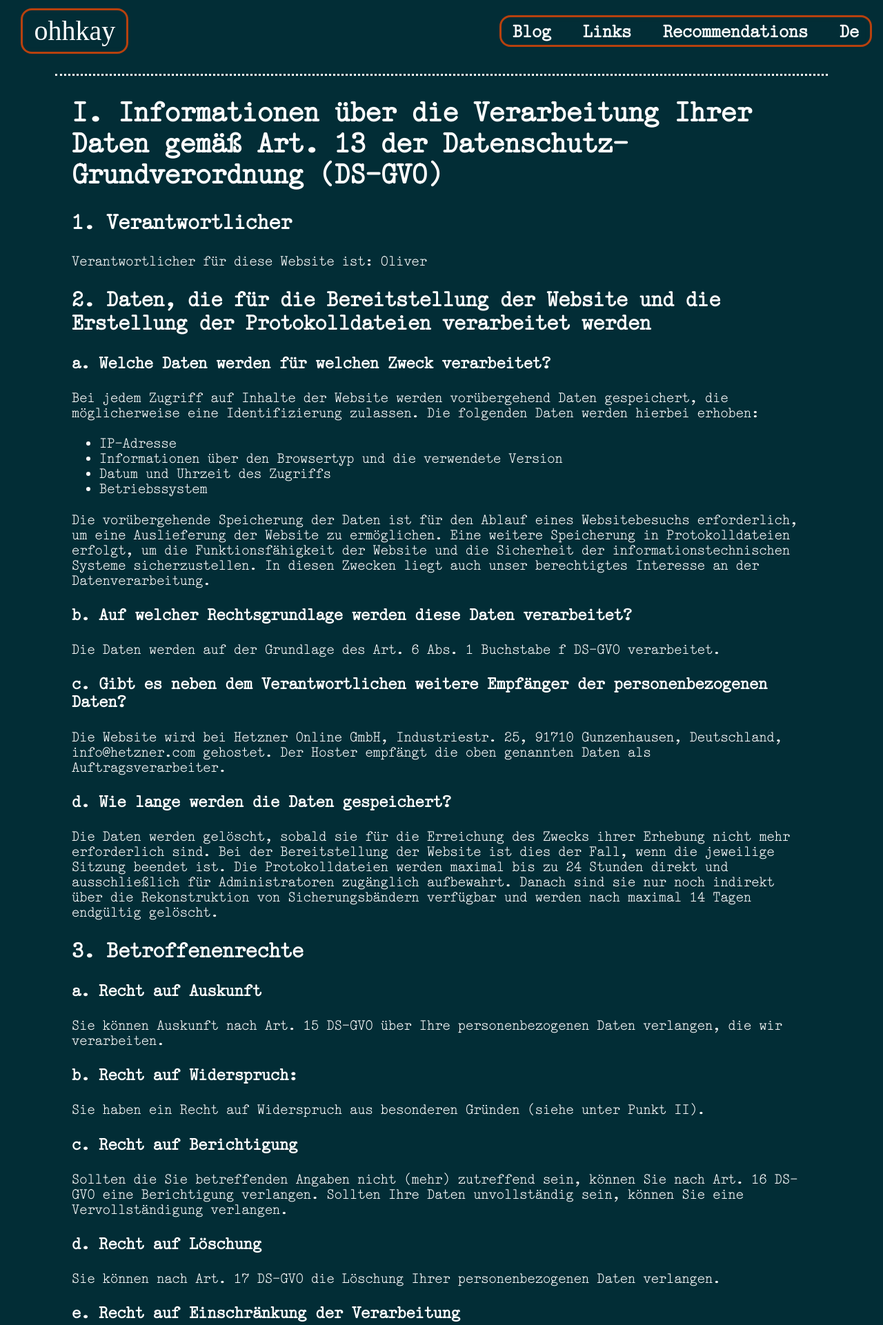
After one commit to justforcertxyz/ohhkay, a Django app: page /en/privacy-policy/ in a window 1280 px wide. The commit adds this page. Shown: the top 1921 px of the page at 69% size. Run offline with Django 5.2, Linux system fonts and the light colour scheme; some web fonts are replaced.

Commit message:
add landing:privacy-policy

```diff
--- a/ohhkay/landing/templates/landing/base.html
+++ b/ohhkay/landing/templates/landing/base.html
@@ -43,7 +43,7 @@
         <div class="footer-item">
             <h2>{% trans "Legals" %}</h2>
             <a href="#">{% trans "Imprint" %}</a>
-            <a href="#">{% trans "Privacy Policy (german)" %}</a>
+            <a href="{% url 'landing:privacy-policy' %}">{% trans "Privacy Policy (german)" %}</a>
         </div>
         <div class="footer-item">
             <h2 class="footer-logo">ohhkay</h2>
--- /dev/null
+++ b/ohhkay/landing/templates/landing/privacy_policy.html
@@ -0,0 +1,52 @@
+
+{% extends "landing/base.html" %}
+{% load i18n %}
+
+{% block title %}{% trans "Privacy Policy" %}{% endblock %}
+
+{% block content %}
+<div class="content-item">
+    <h1>I. Informationen über die Verarbeitung Ihrer Daten gemäß Art. 13 der Datenschutz-Grundverordnung (DS-GVO)</h1>
+    <h2>1. Verantwortlicher</h2>
+    <p>Verantwortlicher für diese Website ist: Oliver</p>
+
+    <h2>2. Daten, die für die Bereitstellung der Website und die Erstellung der Protokolldateien verarbeitet werden</h2>
+    <h3>a. Welche Daten werden für welchen Zweck verarbeitet?</h3>
+    <p>
+    Bei jedem Zugriff auf Inhalte der Website werden vorübergehend Daten gespeichert, die möglicherweise eine Identifizierung zulassen. Die folgenden Daten werden hierbei erhoben:
+
+    <ul>
+        <li>IP-Adresse</li>
+        <li>Informationen über den Browsertyp und die verwendete Version</li>
+        <li>Datum und Uhrzeit des Zugriffs</li>
+        <li>Betriebssystem</li>
+    </ul>
+    Die vorübergehende Speicherung der Daten ist für den Ablauf eines Websitebesuchs erforderlich, um eine Auslieferung der Website zu ermöglichen. Eine weitere Speicherung in Protokolldateien erfolgt, um die Funktionsfähigkeit der Website und die Sicherheit der informationstechnischen Systeme sicherzustellen. In diesen Zwecken liegt auch unser berechtigtes Interesse an der Datenverarbeitung.
+    </p>
+    <h3>b. Auf welcher Rechtsgrundlage werden diese Daten verarbeitet?</h3>
+    <p>Die Daten werden auf der Grundlage des Art. 6 Abs. 1 Buchstabe f DS-GVO verarbeitet.</p>
+    <h3>c. Gibt es neben dem Verantwortlichen weitere Empfänger der personenbezogenen Daten?</h3>
+    <p>Die Website wird bei Hetzner Online GmbH, Industriestr. 25, 91710 Gunzenhausen, Deutschland, info@hetzner.com gehostet. Der Hoster empfängt die oben genannten Daten als Auftragsverarbeiter.</p>
+    <h3>d. Wie lange werden die Daten gespeichert?</h3>
+    <p>Die Daten werden gelöscht, sobald sie für die Erreichung des Zwecks ihrer Erhebung nicht mehr erforderlich sind. Bei der Bereitstellung der Website ist dies der Fall, wenn die jeweilige Sitzung beendet ist. Die Protokolldateien werden maximal bis zu 24 Stunden direkt und ausschließlich für Administratoren zugänglich aufbewahrt. Danach sind sie nur noch indirekt über die Rekonstruktion von Sicherungsbändern verfügbar und werden nach maximal 14 Tagen endgültig gelöscht.</p>
+
+    <h2>3. Betroffenenrechte</h2>
+    <h3>a. Recht auf Auskunft</h3>
+    <p>Sie können Auskunft nach Art. 15 DS-GVO über Ihre personenbezogenen Daten verlangen, die wir verarbeiten.</p>
+    <h3>b. Recht auf Widerspruch:</h3>
+    <p>Sie haben ein Recht auf Widerspruch aus besonderen Gründen (siehe unter Punkt II).</p>
+    <h3>c. Recht auf Berichtigung</h3>
+    <p>Sollten die Sie betreffenden Angaben nicht (mehr) zutreffend sein, können Sie nach Art. 16 DS-GVO eine Berichtigung verlangen. Sollten Ihre Daten unvollständig sein, können Sie eine Vervollständigung verlangen.</p>
+    <h3>d. Recht auf Löschung</h3>
+    <p>Sie können nach Art. 17 DS-GVO die Löschung Ihrer personenbezogenen Daten verlangen.</p>
+    <h3>e. Recht auf Einschränkung der Verarbeitung</h3>
+    <p>Sie haben nach Art. 18 DS-GVO das Recht, eine Einschränkung der Verarbeitung Ihrer personenbezogenen Daten zu verlangen.</p>
+    <h3>f. Recht auf Beschwerde</h3>
+    <p>Wenn Sie der Ansicht sind, dass die Verarbeitung Ihrer personenbezogenen Daten gegen Datenschutzrecht verstößt, haben Sie nach Ar. 77 Abs. 1 DS-GVO das Recht, sich bei einer Datenschutzaufsichtsbehörde eigener Wahl zu beschweren.</p>
+    <h3>g. Recht auf Datenübertragbarkeit</h3>
+    <p>Für den Fall, dass die Voraussetzungen des Art. 20 Abs. 1 DS-GVO vorliegen, steht Ihnen das Recht zu, sich Daten, die wir auf Grundlage Ihrer Einwilligung oder in Erfüllung eines Vertrags automatisiert verarbeiten, an sich oder an Dritte aushändigen zu lassen. Die Erfassung der Daten zur Bereitstellung der Website und die Speicherung der Protokolldateien sind für den Betrieb der Internetseite zwingend erforderlich. Sie beruhen daher nicht auf einer Einwilligung nach Art. 6 Abs. 1 Buchstabe a DS-GVO oder auf einem Vertrag nach Art. 6 Abs. 1 Buchstabe b DS-GVO, sondern sind nach Art. 6 Abs. 1 Buchstabe f DS-GVO gerechtfertigt. Die Voraussetzungen des Art. 20 Abs. 1 DS-GVO sind demnach insoweit nicht erfüllt.</p>
+
+    <h1>II. Recht auf Widerspruch gemäß Art. 21 Abs. 1 DS-GVO</h1>
+    <p>Sie haben das Recht, aus Gründen, die sich aus Ihrer besonderen Situation ergeben, jederzeit gegen die Verarbeitung Ihrer personenbezogenen Daten, die aufgrund von Artikel 6 Abs. 1 Buchstabe f DS-GVO erfolgt, Widerspruch einzulegen. Der Verantwortliche verarbeitet die personenbezogenen Daten dann nicht mehr, es sei denn, er kann zwingende schutzwürdige Gründe für die Verarbeitung nachweisen, die die Interessen, Rechte und Freiheiten der betroffenen Person überwiegen, oder die Verarbeitung dient der Geltendmachung, Ausübung oder Verteidigung von Rechtsansprüchen. Die Erfassung der Daten zur Bereitstellung der Website und die Speicherung der Protokolldateien sind für den Betrieb der Internetseite zwingend erforderlich.</p>
+</div>
+{% endblock content %}
--- a/ohhkay/landing/urls.py
+++ b/ohhkay/landing/urls.py
@@ -7,4 +7,5 @@ urlpatterns = [
     path("", views.IndexView.as_view(), name="index"),
     path("links/", views.LinksView.as_view(), name="links"),
     path("recommendations/", views.RecommendationsView.as_view(), name="recommendations"),
+    path("privacy-policy/", views.PrivacyPolicyView.as_view(), name="privacy-policy"),
 ]
--- a/ohhkay/landing/views.py
+++ b/ohhkay/landing/views.py
@@ -12,3 +12,7 @@ class LinksView(TemplateView):
 
 class RecommendationsView(TemplateView):
     template_name = "landing/recommendations.html"
+
+
+class PrivacyPolicyView(TemplateView):
+    template_name = "landing/privacy_policy.html"
```
Also changed, not shown: ohhkay/landing/tests.py (+15 -0 lines).
